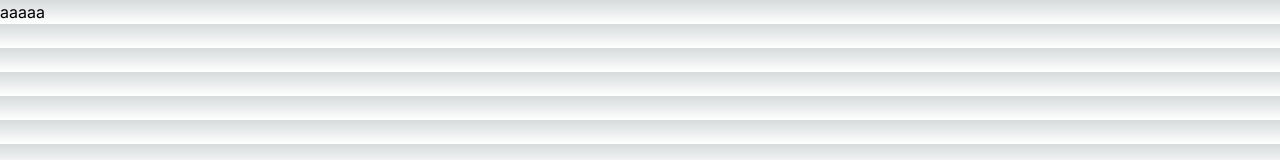
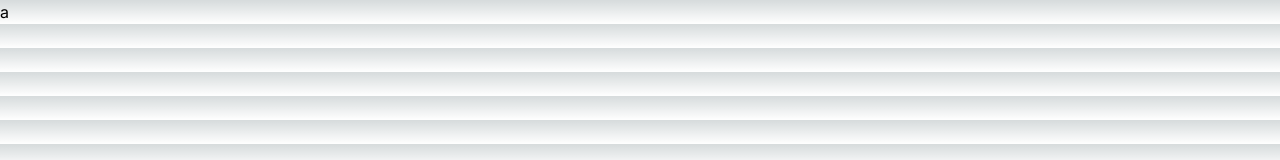
Before and after one commit to Th3R1c0/todotest, a Next.js app: page / in a window 1280 px wide. Shown: the top 160 px of the page. Built offline with nearby package versions, Linux system fonts and the light colour scheme.

Commit message:
i guess aa x2

```diff
--- a/app/page.tsx
+++ b/app/page.tsx
@@ -3,6 +3,6 @@ import Image from 'next/image'
 
 export default function Home() {
   return (
-      <div>aaaaa</div>
+      <div>a</div>
   )
 }
```
